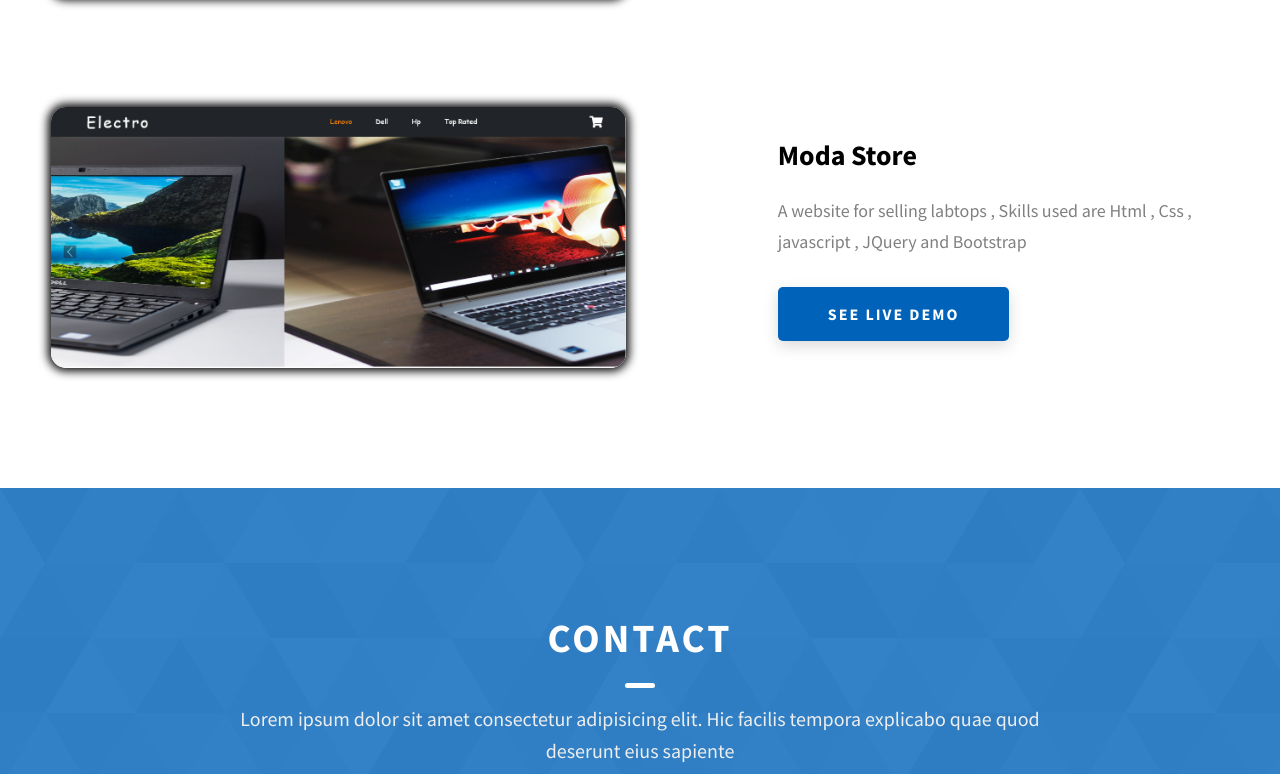
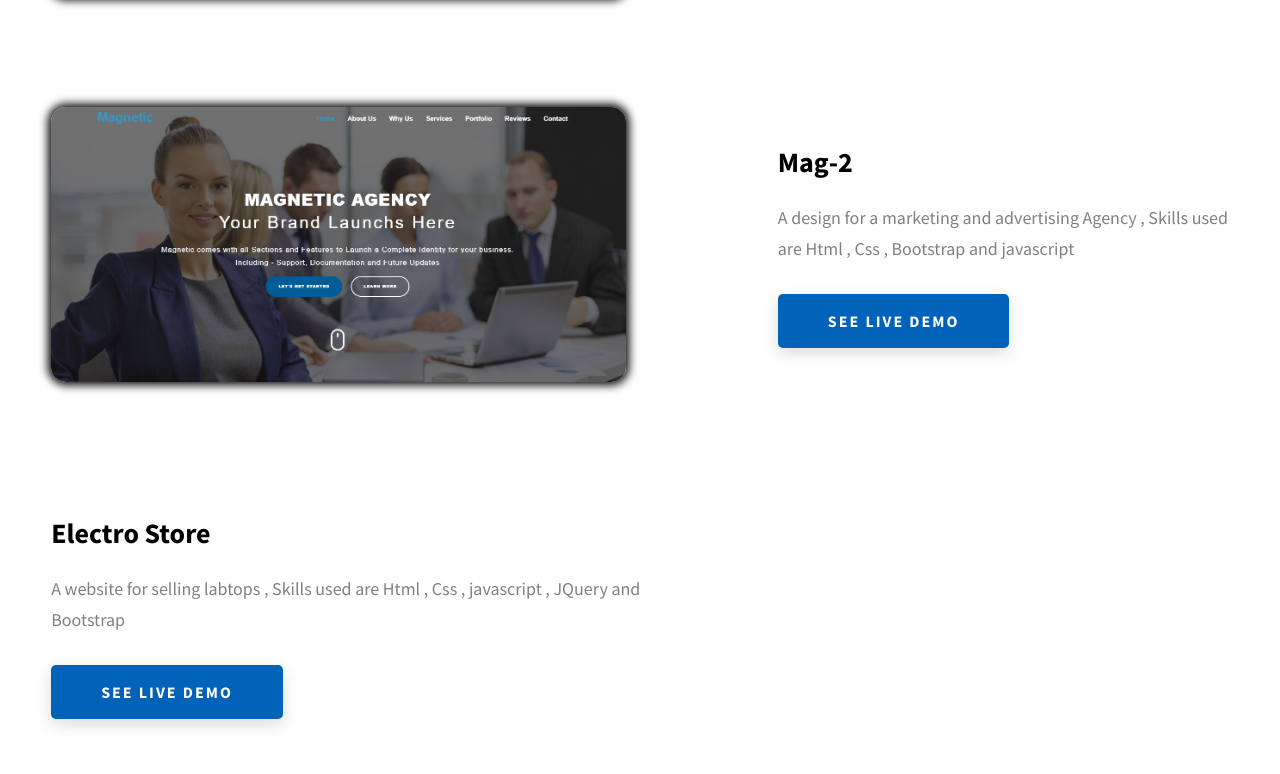
Before and after one commit to Ahmeedelmasry/my-portfolio, a plain HTML site: page index.html in a window 1280 px wide. Shown: the part 3046-3820 px from the top of the page. Drawn offline with Linux system fonts and the light colour scheme.

Commit message:
commit
new commit

```diff
--- a/index.html
+++ b/index.html
@@ -253,14 +253,26 @@
                 <div class="projects__row">
             <div class="projects__row-img-cont">
               <img
-                src="./assets/jpeg/lab-store.jpeg"
+                src="./assets/jpeg/mag2.png"
                 alt="Software Screenshot"
                 class="projects__row-img"
                 loading="lazy"
               />
             </div>
+                  <div class="projects__row-content">
+              <h3 class="projects__row-content-title">Mag-2</h3>
+              <p class="projects__row-content-desc">
+                A design for a marketing and advertising Agency , Skills used are Html , Css , Bootstrap and javascript
+              </p>
+              <a
+                href="https://ahmeedelmasry.github.io/original-magnetic/"
+                class="btn btn--med btn--theme dynamicBgClr"
+                target="_blank"
+                >See Live Demo</a>
+            </div>
+          </div>
             <div class="projects__row-content">
-              <h3 class="projects__row-content-title">Moda Store</h3>
+              <h3 class="projects__row-content-title">Electro Store</h3>
               <p class="projects__row-content-desc">
                 A website for selling labtops , Skills used are Html , Css , javascript , JQuery and Bootstrap
               </p>
```
